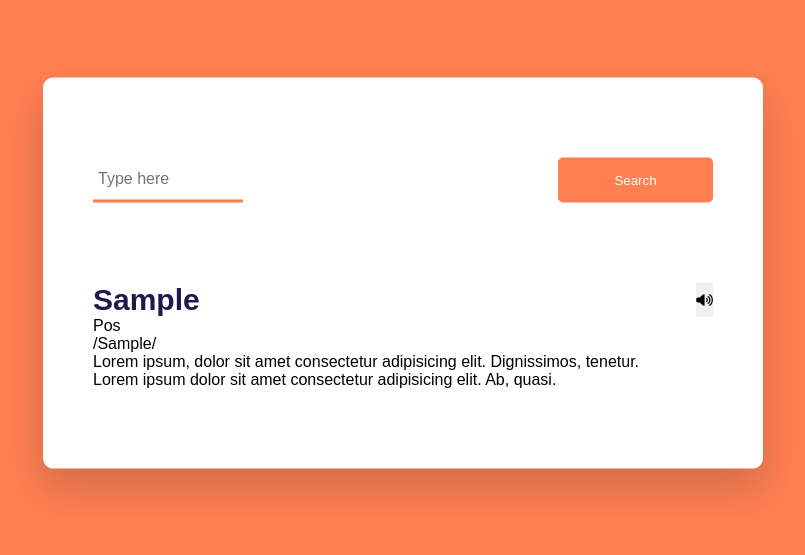
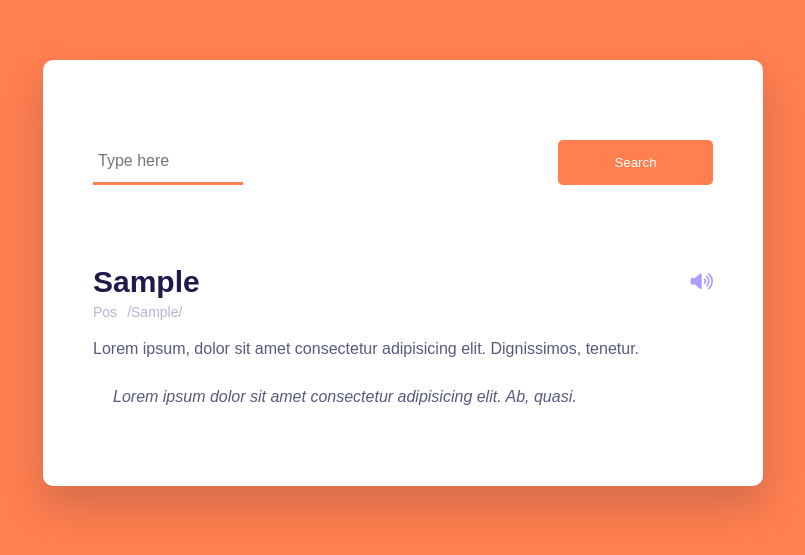
Before and after one commit to yusufroqib/online-dictionary, a plain HTML site: page index.html in a window 1280 px wide. Shown: the part 127-682 px from the top of the page, without its empty margins (237-1042 px from the left). Drawn offline with Linux system fonts and the light colour scheme.

Commit message:
Styling done

```diff
--- a/style.css
+++ b/style.css
@@ -61,3 +61,32 @@ body {
     justify-content: space-between;
     margin-top: 80px;
 }
+
+.result button {
+    cursor: pointer;
+    background-color: transparent;
+    color: #ae9cff;
+    border: none;
+    outline: none;
+    font-size: 18px;
+}
+
+.result .details {
+    display: flex;
+    gap: 10px;
+    color: #b3b6d4;
+    margin: 5px 0 20px 0;
+    font-size: 14px;
+}
+
+.word-meaning {
+    color: #575a7b;
+}
+
+.word-example {
+    font-style: italic;
+    color: #575a7b;
+    /* border-radius: 5px solid #ae9cff; */
+    padding-left: 20px;
+    margin-top: 30px;
+}
```
